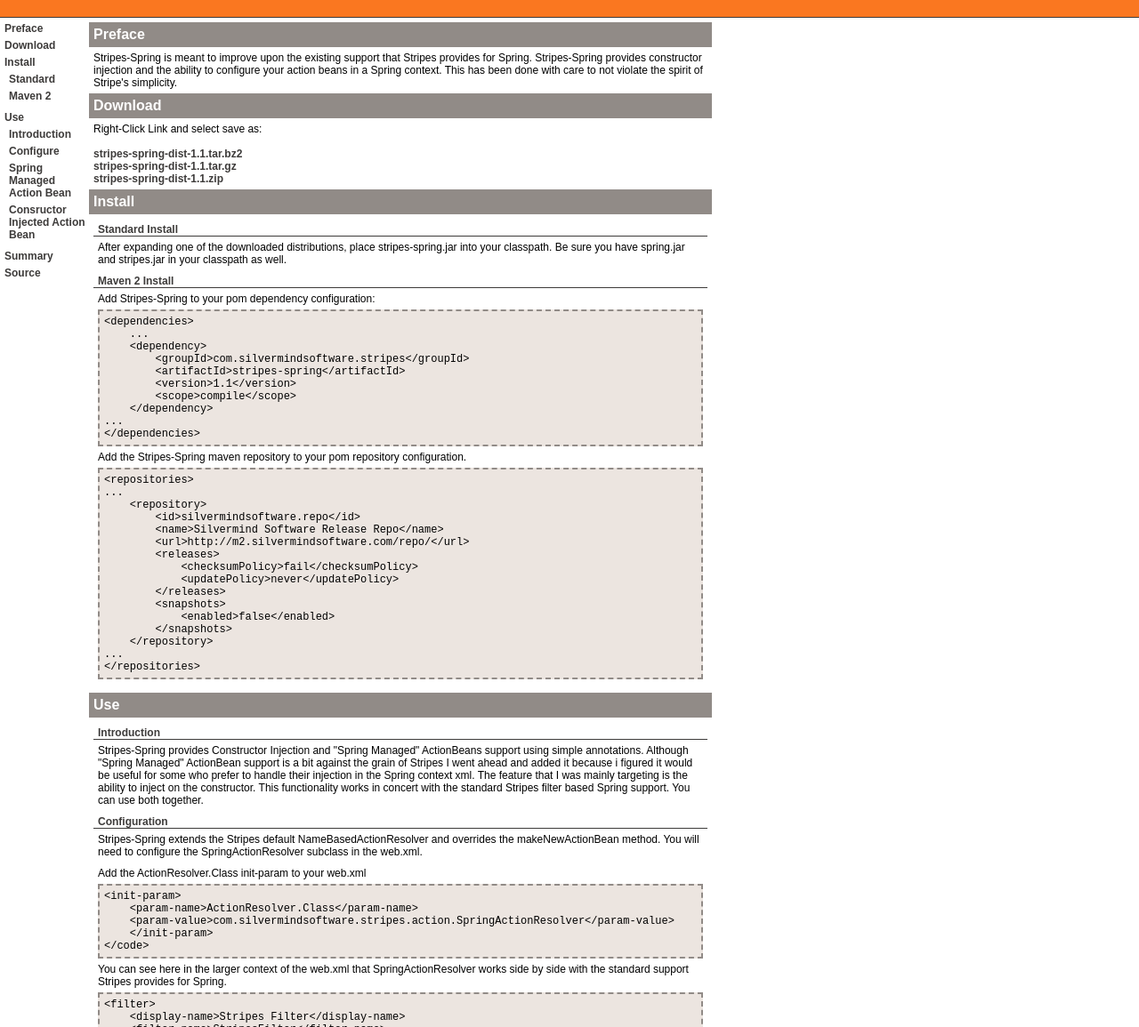
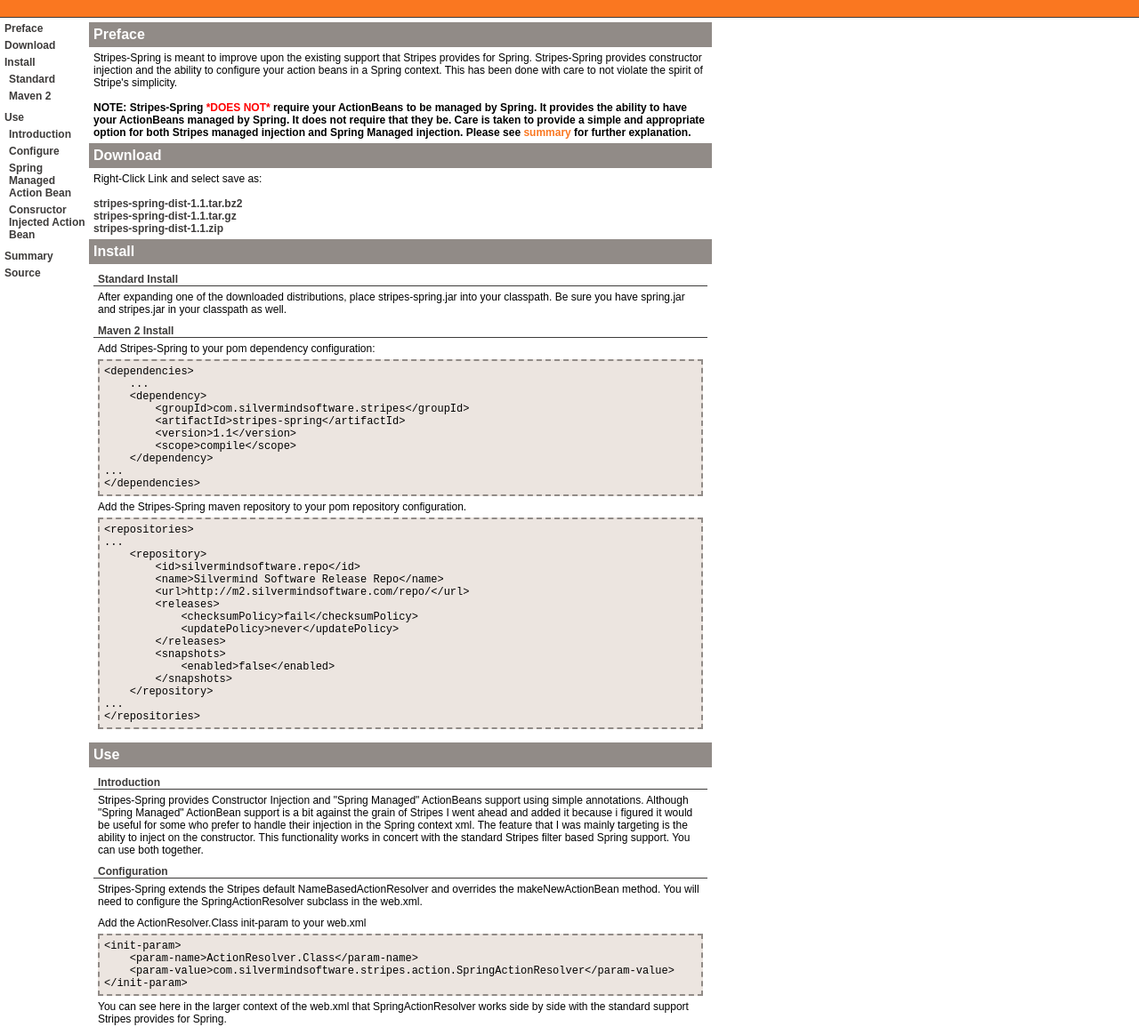
Before and after one commit to bgoodin/stripes-spring, a plain HTML site: page src/docs/index.html in a window 1280 px wide. Shown: the part 76-1231 px from the top of the page at 89% size. Drawn offline with Linux system fonts and the light colour scheme.

Commit message:
updated docs to provide better clarity on purpose of Stripes-Spring
M    src/docs/index.html

```diff
--- a/src/docs/index.html
+++ b/src/docs/index.html
@@ -151,6 +151,9 @@
 <div class="content">
     Stripes-Spring is meant to improve upon the existing support that Stripes provides for Spring. Stripes-Spring provides constructor injection and
     the ability to configure your action beans in a Spring context. This has been done with care to not violate the spirit of Stripe's simplicity.
+    <br/><br/><b>NOTE: Stripes-Spring <span style="color: red; font-weight: bold;">*DOES NOT*</span> require your ActionBeans to be managed by Spring. It provides
+    the ability to have your ActionBeans managed by Spring. It does not require that they be. Care is taken to provide a simple and appropriate
+    option for both Stripes managed injection and Spring Managed injection. Please see <a href="#summary" style="color: #FA7720; text-decoration: none;">summary</a> for further explanation.</b>
 </div>
 <div class="section"><a name="download"></a>Download</div>
 <div class="content">
@@ -227,8 +230,7 @@
         <div class="code">&lt;init-param&gt;
     &lt;param-name&gt;ActionResolver.Class&lt;/param-name&gt;
     &lt;param-value&gt;com.silvermindsoftware.stripes.action.SpringActionResolver&lt;/param-value&gt;
-    &lt;/init-param&gt;
-&lt;/code&gt;</div>
+&lt;/init-param&gt;</div>
 
     You can see here in the larger context of the web.xml that SpringActionResolver works side by side with the standard
     support Stripes provides for Spring.
```
